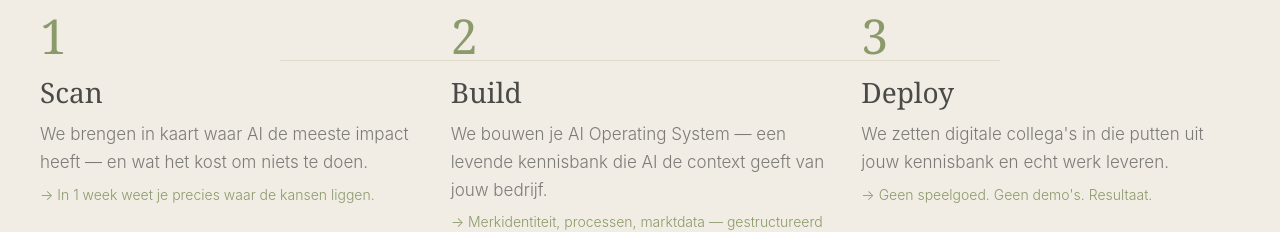
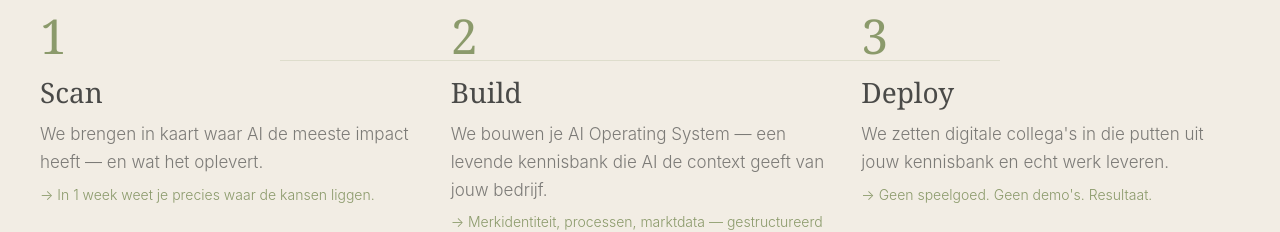
Before and after one commit to henryaoturner-art/nativ-website, a Next.js app: page / in a window 1280 px wide. Shown: the part 1420-1652 px from the top of the page. Built offline with nearby package versions, Linux system fonts and the light colour scheme.

Commit message:
fix: positieve framing — 'wat het kost om niets te doen' → 'wat het oplevert'

```diff
--- a/src/app/page.tsx
+++ b/src/app/page.tsx
@@ -20,7 +20,7 @@ const translations = {
     steps: [
       {
         num: "1", title: "Scan",
-        desc: "We brengen in kaart waar AI de meeste impact heeft — en wat het kost om niets te doen.",
+        desc: "We brengen in kaart waar AI de meeste impact heeft — en wat het oplevert.",
         detail: "In 1 week weet je precies waar de kansen liggen.",
       },
       {
```
